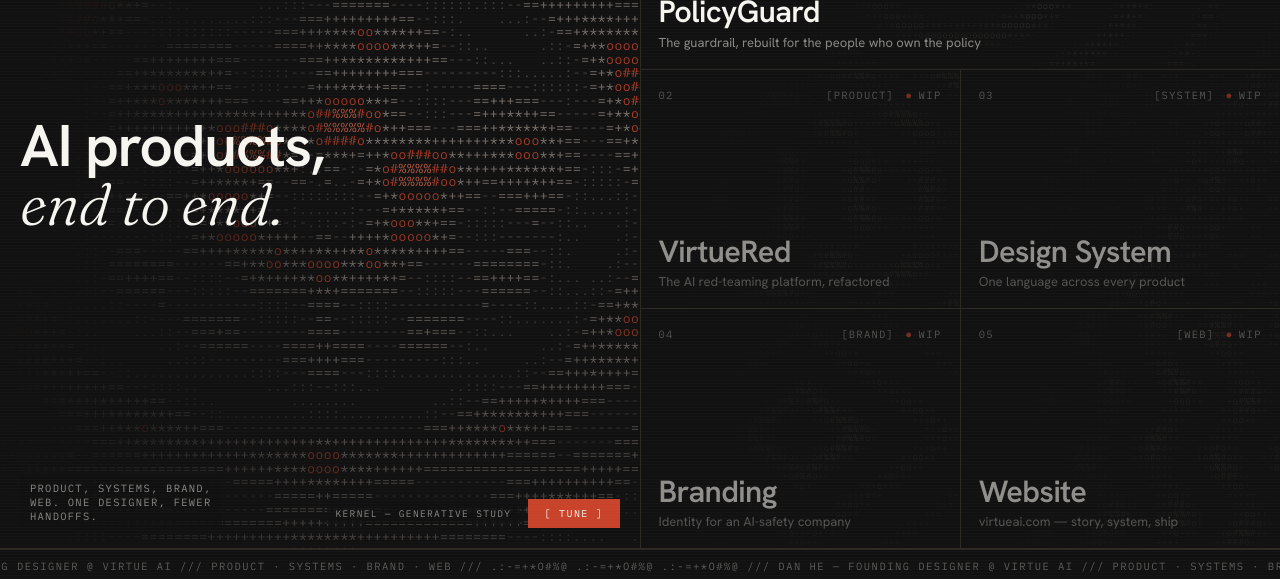
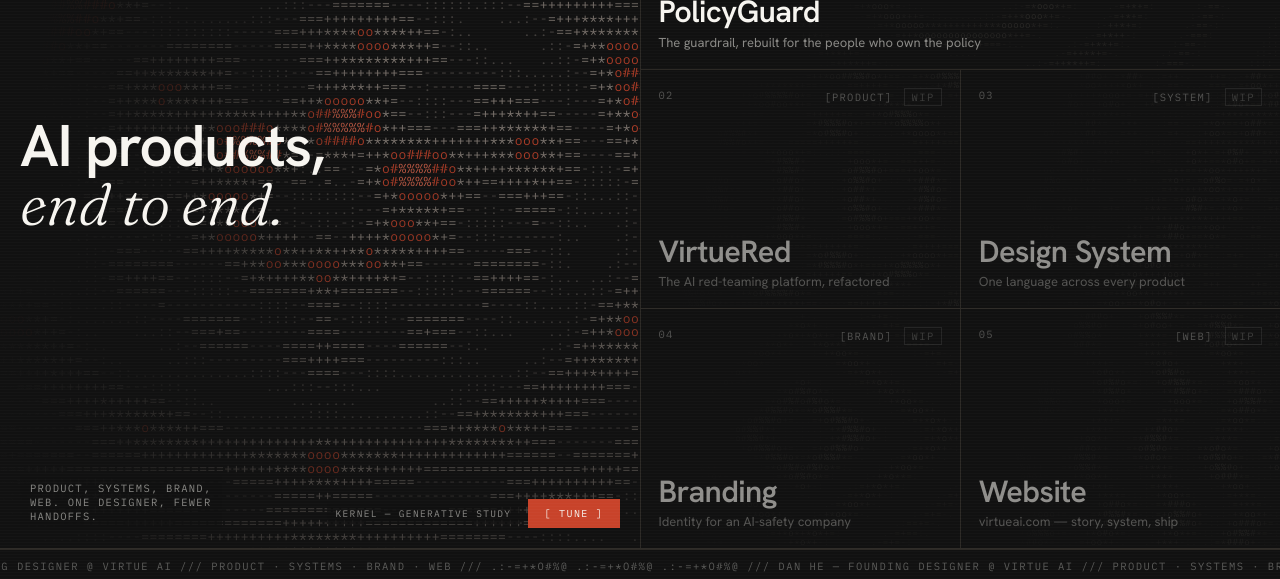
Before and after one commit to danhe-blip/potfolio, a React (Vite) app: page / in a window 1280 px wide. Shown: the part 218-797 px from the top of the page. Built offline with nearby package versions, Linux system fonts and the light colour scheme.

Commit message:
Drop blinking WIP dot for a quiet outlined label

```diff
--- a/src/Home.jsx
+++ b/src/Home.jsx
@@ -108,9 +108,7 @@ export default function Home({ navigate }) {
             <span>{w.num}</span>
             <span className="head-end">
               <span>[{w.type}]</span>
-              <span className="wip-status" aria-label="Case study in progress">
-                <span className="wip-dot" aria-hidden="true">●</span> WIP
-              </span>
+              <span className="wip-status" aria-label="Case study in progress">WIP</span>
             </span>
           </div>
           <div className="cell-text">
--- a/src/index.css
+++ b/src/index.css
@@ -173,16 +173,10 @@ img { max-width: 100%; display: block; }
 .cell--wip:hover .head, .cell--wip:hover .cell-text { opacity: 0.72; }
 .head-end { display: inline-flex; align-items: center; gap: 12px; }
 .wip-status {
-  display: inline-flex;
-  align-items: center;
-  gap: 6px;
   letter-spacing: 0.14em;
-  color: var(--mut);
-}
-.wip-dot {
-  color: var(--red);
-  font-size: 8px;
-  animation: blink 1.6s steps(2, start) infinite;
+  color: rgba(247, 245, 240, 0.34);
+  border: 1px solid rgba(247, 245, 240, 0.16);
+  padding: 1px 6px;
 }
 
 .cell--paper::before { background: var(--paper); }
```
